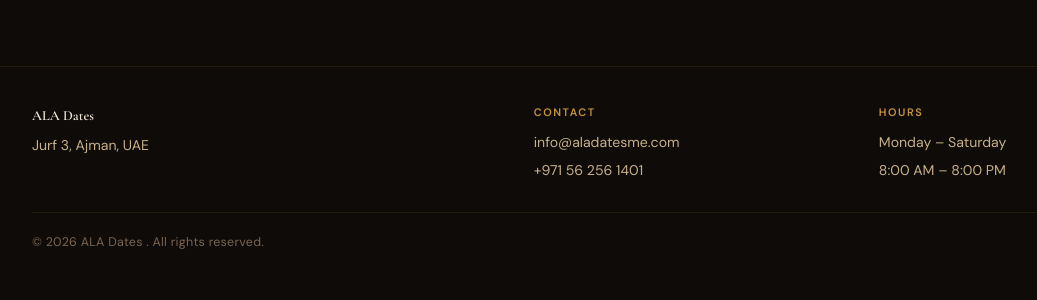
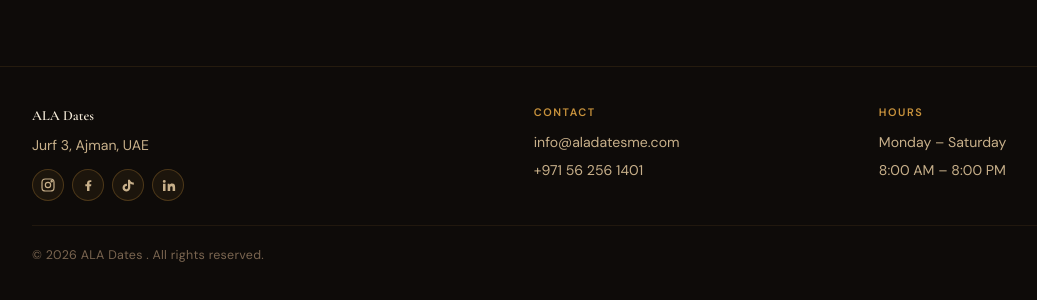
Before and after one commit to Najeebkm010/ala, a plain HTML site: page index.html in a window 1280 px wide. Shown: the part 4462-4762 px from the top of the page, without its empty margins (28-1065 px from the left). Drawn offline with nearby package versions, Linux system fonts and the light colour scheme.

Commit message:
social media

```diff
--- a/css/styles.css
+++ b/css/styles.css
@@ -723,6 +723,36 @@
 }
 .site-footer a:hover { color: var(--gold-light); }
 
+.footer-social {
+  display: flex;
+  flex-wrap: wrap;
+  gap: 0.5rem;
+  margin-top: 0.75rem;
+}
+
+.footer-social a {
+  display: inline-flex;
+  align-items: center;
+  justify-content: center;
+  width: 2rem;
+  height: 2rem;
+  border-radius: 999px;
+  border: 1px solid rgba(200,146,60,0.28);
+  background: rgba(200,146,60,0.08);
+  color: var(--ink-soft);
+  transition: color 160ms, border-color 160ms, background 160ms;
+}
+
+.footer-social a svg {
+  width: 1rem;
+  height: 1rem;
+}
+
+.footer-social a:hover {
+  color: var(--gold-light);
+  border-color: rgba(200,146,60,0.48);
+  background: rgba(200,146,60,0.14);
+}
 .copyright {
   border-top: 1px solid rgba(200,146,60,0.1);
   padding-top: 1.2rem;
--- a/index.html
+++ b/index.html
@@ -301,6 +301,30 @@
       <div>
         <p class="footer-brand">ALA Dates </p>
         <p>Jurf 3, Ajman, UAE</p>
+        <div class="footer-social" aria-label="Social media links">
+          <a href="https://instagram.com/aladatesme" target="_blank" rel="noopener noreferrer" aria-label="Instagram">
+            <svg viewBox="0 0 24 24" fill="none" stroke="currentColor" stroke-width="1.8" stroke-linecap="round" stroke-linejoin="round" aria-hidden="true">
+              <rect x="3" y="3" width="18" height="18" rx="5"></rect>
+              <circle cx="12" cy="12" r="4"></circle>
+              <circle cx="17.5" cy="6.5" r="1"></circle>
+            </svg>
+          </a>
+          <a href="https://facebook.com/aladatesme" target="_blank" rel="noopener noreferrer" aria-label="Facebook">
+            <svg viewBox="0 0 24 24" fill="currentColor" aria-hidden="true">
+              <path d="M14.2 21v-7h2.4l.4-3h-2.8V9.1c0-.9.3-1.5 1.6-1.5H17V5c-.2 0-.9-.1-1.8-.1-2.9 0-4.7 1.8-4.7 5V11H8v3h2.5v7h3.7z"></path>
+            </svg>
+          </a>
+          <a href="https://tiktok.com/@aladatesme" target="_blank" rel="noopener noreferrer" aria-label="TikTok">
+            <svg viewBox="0 0 24 24" fill="currentColor" aria-hidden="true">
+              <path d="M14.8 4c.4 1.5 1.3 2.8 2.8 3.5 1 .5 2 .8 3.1.8v3.2c-1.2 0-2.4-.2-3.5-.7-.7-.3-1.3-.7-1.8-1.1v6.2c0 3.2-2.6 5.8-5.8 5.8S3.8 19.1 3.8 16s2.6-5.8 5.8-5.8c.3 0 .5 0 .8.1v3.3c-.3-.1-.5-.1-.8-.1-1.3 0-2.4 1.1-2.4 2.4s1.1 2.4 2.4 2.4S12 17.3 12 16V4h2.8z"></path>
+            </svg>
+          </a>
+          <a href="https://linkedin.com/company/aladatesme" target="_blank" rel="noopener noreferrer" aria-label="LinkedIn">
+            <svg viewBox="0 0 24 24" fill="currentColor" aria-hidden="true">
+              <path d="M6.4 8.8a2.2 2.2 0 1 1 0-4.4 2.2 2.2 0 0 1 0 4.4zM4.5 10.3h3.8V21H4.5V10.3zM10.6 10.3h3.6v1.5h.1c.5-.9 1.8-1.9 3.7-1.9 4 0 4.7 2.5 4.7 5.8V21h-3.8v-4.7c0-1.1 0-2.6-1.7-2.6s-1.9 1.2-1.9 2.5V21h-3.8V10.3z"></path>
+            </svg>
+          </a>
+        </div>
       </div>
 
       <div>
```
